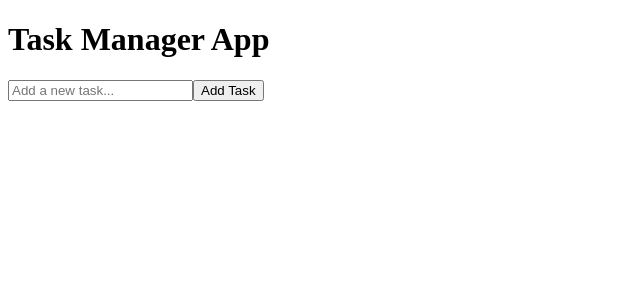
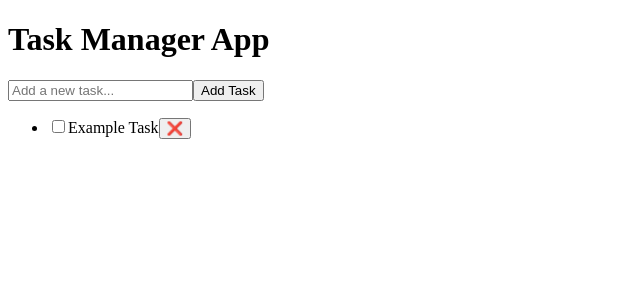
Before and after one commit to Im-Arth1307/Task-Management-Application, a React (Create React App) app: page / in a window 1280 px wide. Shown: the top 300 px of the page, without its empty margins (0-640 px from the left). Built offline with nearby package versions, Linux system fonts and the light colour scheme; the HTML template or start-up script is replaced by a standard one.

Commit message:
minor changes

```diff
--- a/src/components/TaskList.js
+++ b/src/components/TaskList.js
@@ -3,17 +3,8 @@ import { useSelector, useDispatch } from "react-redux";
 import { toggleTask, deleteTask } from "../redux/taskSlice";
 
 const TaskList = () => {
-    const tasks = useSelector((state) => state.tasks.tasks);
-    const dispatch = useDispatch();
-
-  // Toggle task completion
-  const toggleTask = (id) => {
-    setTasks(
-      tasks.map((task) =>
-        task.id === id ? { ...task, completed: !task.completed } : task
-      )
-    );
-  };
+  const tasks = useSelector((state) => state.tasks || []);// Get tasks from Redux store
+  const dispatch = useDispatch();
 
   return (
     <ul>
@@ -22,7 +13,7 @@ const TaskList = () => {
           <input
             type="checkbox"
             checked={task.completed}
-            onChange={() => dispatch(toggleTask(task.id))}
+            onChange={() => dispatch(toggleTask(task.id))} // Use Redux action
           />
           {task.text}
           <button onClick={() => dispatch(deleteTask(task.id))}>❌</button>
--- a/src/redux/taskSlice.js
+++ b/src/redux/taskSlice.js
@@ -1,23 +1,23 @@
 import { createSlice } from "@reduxjs/toolkit";
 
-const initialState = {
-  tasks: [],
-};
+const initialState = [
+  { id: 1, text: "Example Task", completed: false }
+];
 
 const taskSlice = createSlice({
   name: "tasks",
   initialState,
   reducers: {
     addTask: (state, action) => {
-      state.tasks.push({ id: Date.now(), text: action.payload, completed: false });
+      state.push({ id: Date.now(), text: action.payload, completed: false });
     },
     toggleTask: (state, action) => {
-      const task = state.tasks.find(task => task.id === action.payload);
+      const task = state.find(task => task.id === action.payload);
       if (task) task.completed = !task.completed;
     },
     deleteTask: (state, action) => {
-      state.tasks = state.tasks.filter(task => task.id !== action.payload);
-    },
+      return state.filter(task => task.id !== action.payload);
+    }
   },
 });
 
```
